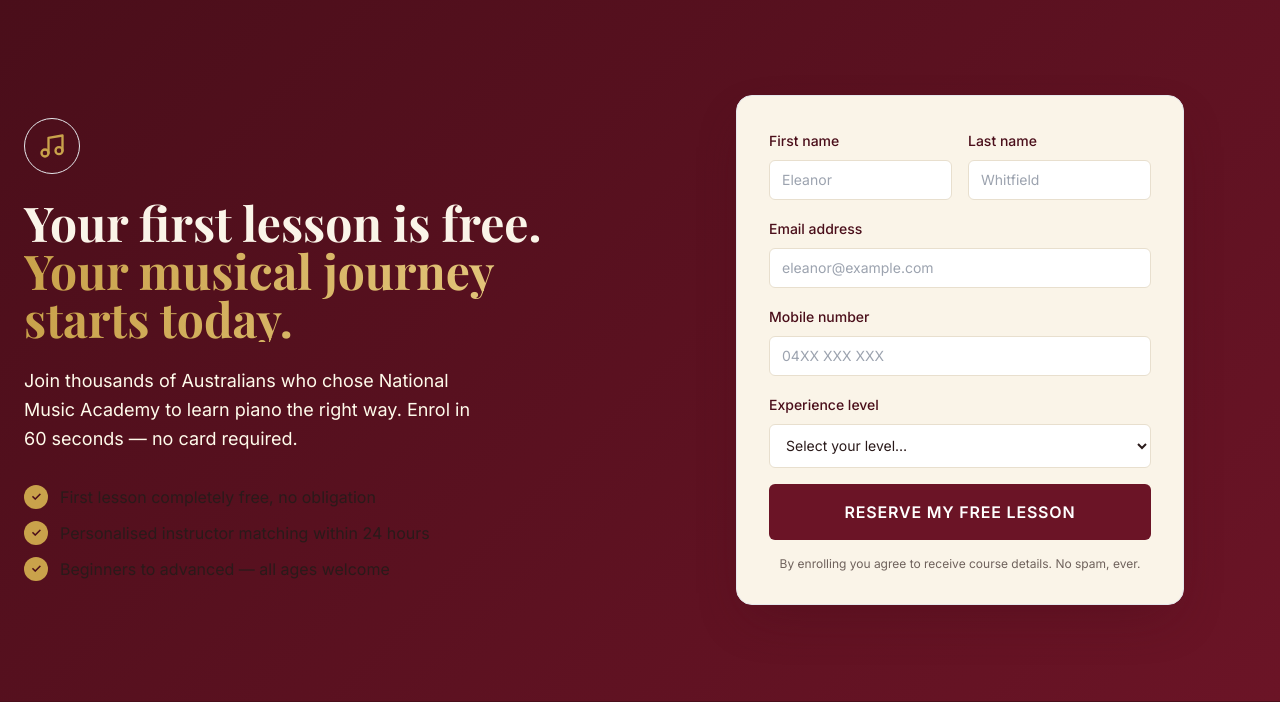
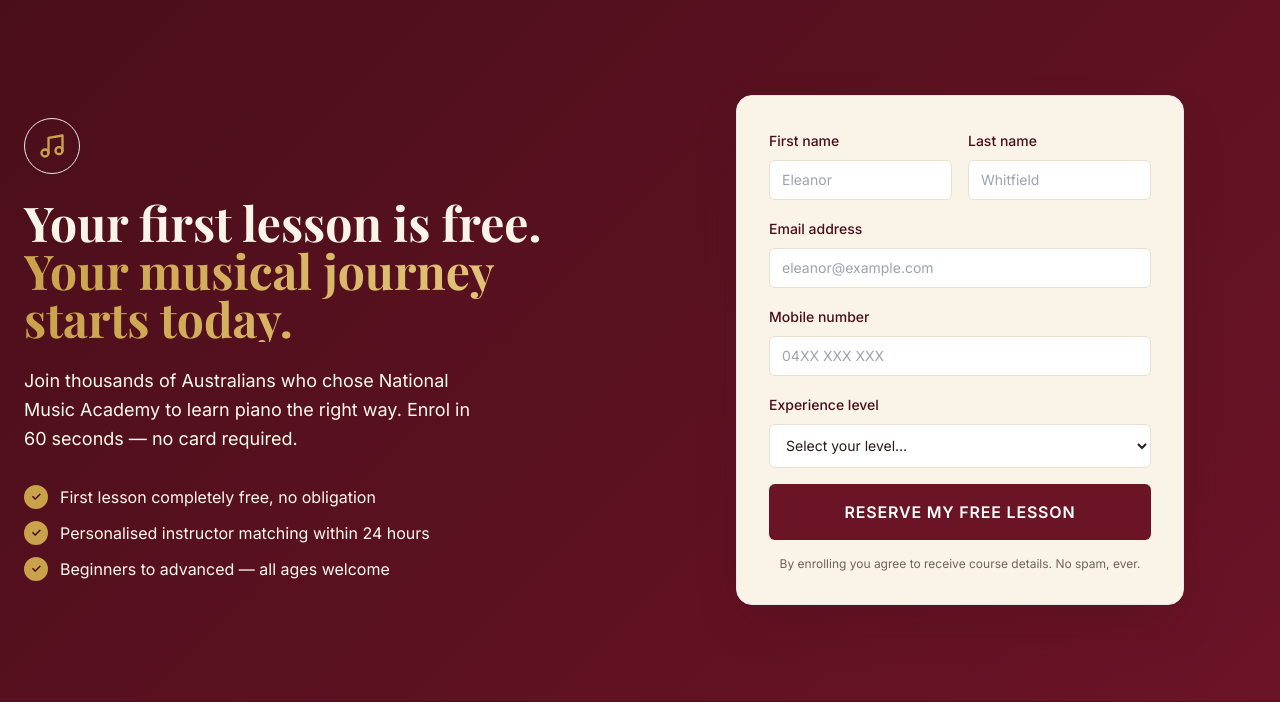
Before and after one commit to isaiahnoelsalazar/nma-demo, a Flask app: page / in a window 1280 px wide. Shown: the part 4731-5433 px from the top of the page. Run offline with Flask 3, Linux system fonts and the light colour scheme; some libraries are stand-ins or nearby versions; some web fonts are replaced.

Commit message:
update text color

```diff
--- a/templates/index.html
+++ b/templates/index.html
@@ -92,7 +92,7 @@
   <div><div class="mb-6 inline-flex h-14 w-14 items-center justify-center rounded-full border border-[var(--gold)]/30">{{ icon('music', 'h-7 w-7 text-[var(--gold)]') }}</div>
     <h2 class="font-serif text-4xl text-[var(--cream)] md:text-5xl">Your first lesson is free.<span class="block text-gradient-gold">Your musical journey starts today.</span></h2>
     <p class="mt-6 max-w-md text-lg leading-relaxed text-amber-50">Join thousands of Australians who chose National Music Academy to learn piano the right way. Enrol in 60 seconds — no card required.</p>
-    <ul class="mt-8 space-y-3">{% for t in ['First lesson completely free, no obligation', 'Personalised instructor matching within 24 hours', 'Beginners to advanced — all ages welcome'] %}
+    <ul class="mt-8 space-y-3 text-amber-50">{% for t in ['First lesson completely free, no obligation', 'Personalised instructor matching within 24 hours', 'Beginners to advanced — all ages welcome'] %}
       <li class="flex items-center gap-3 text-[var(--cream)]/90"><span class="flex h-6 w-6 items-center justify-center rounded-full bg-[var(--gold)] text-xs font-bold text-[var(--maroon-deep)]">✓</span>{{ t }}</li>{% endfor %}</ul></div>
   <div class="mx-auto w-full max-w-md"><div class="rounded-2xl border border-[var(--gold)]/20 bg-[var(--cream)] p-6 shadow-elegant sm:p-8">{{ enroll_form('section') }}</div></div>
 </div></div></section>
```
